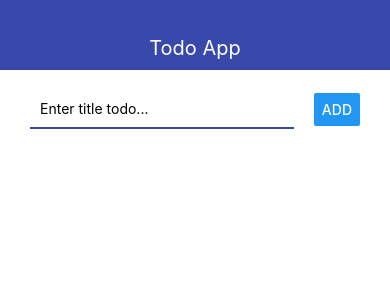
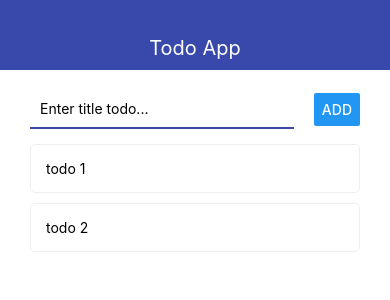
Before and after one commit to YevhenShchoholiev/react-native-todo-list, a React Native app: screen / in a window 390 px wide. Shown: the top 300 px of the page. Built offline with nearby package versions, Linux system fonts and the light colour scheme.

Commit message:
TodoScreen in progress

```diff
--- a/App.js
+++ b/App.js
@@ -7,7 +7,10 @@ import { TodoScreen } from './src/screens/TodoScreen';
 
 export default function App() {
   const [todoId, setTodoId] = useState(null)
-  const [todos, setTodos] = useState([])
+  const [todos, setTodos] = useState([
+    { id: '1', title: 'todo 1' },
+    { id: '2', title: 'todo 2' },
+  ])
 
 
   const addTodo = (title) => {
@@ -23,12 +26,18 @@ export default function App() {
     setTodos(prev => prev.filter(todo => todo.id !== id))
   }
 
+
   let content = (
-    <MainScreen addTodo={addTodo} todos={todos} removeTodo={removeTodo} />
+    <MainScreen
+      addTodo={addTodo}
+      todos={todos}
+      removeTodo={removeTodo}
+      openTodo={setTodoId} />
   )
 
   if (todoId) {
-    content = (<TodoScreen />)
+    let selectedTodo = todos.find(todo => todo.id === todoId)
+    content = <TodoScreen goBack={() => setTodoId(null)} todo={selectedTodo} />
   }
   return (
     <View >
```
